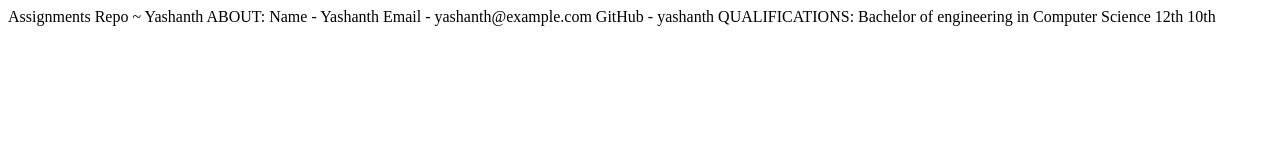
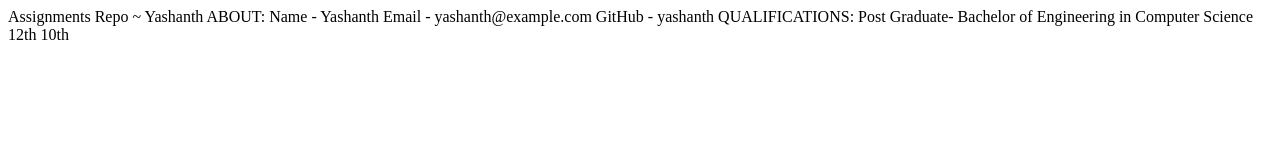
Before and after one commit to Yashanth21/GIT-ASSIGINMENTS, a plain HTML site: page index.html in a window 1280 px wide. Drawn offline with Linux system fonts and the light colour scheme.

Commit message:
MODIFIED QUALIFICATION

```diff
--- a/index.html
+++ b/index.html
@@ -7,7 +7,7 @@
     GitHub - yashanth
 
     QUALIFICATIONS:
-    Bachelor of engineering in Computer Science
+    Post Graduate- Bachelor of Engineering in Computer Science
     12th
     10th
 </p>
```
